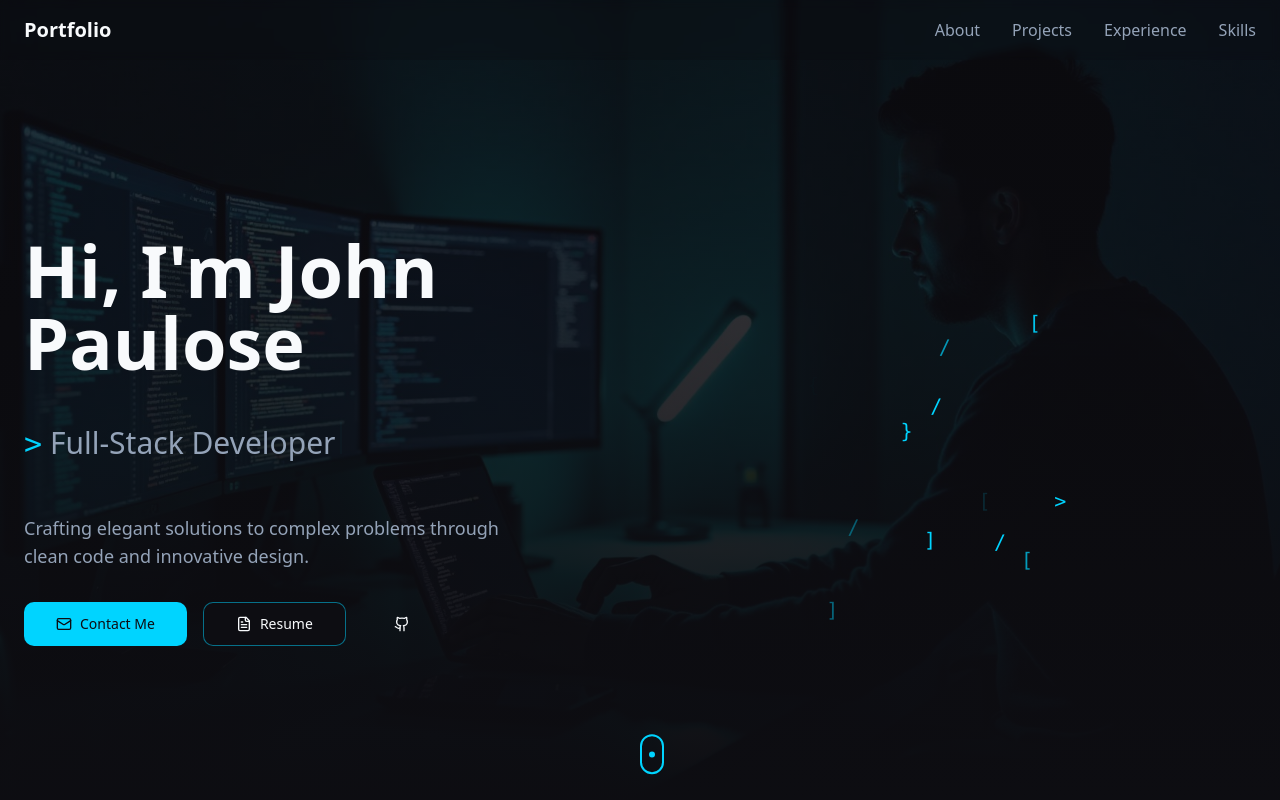
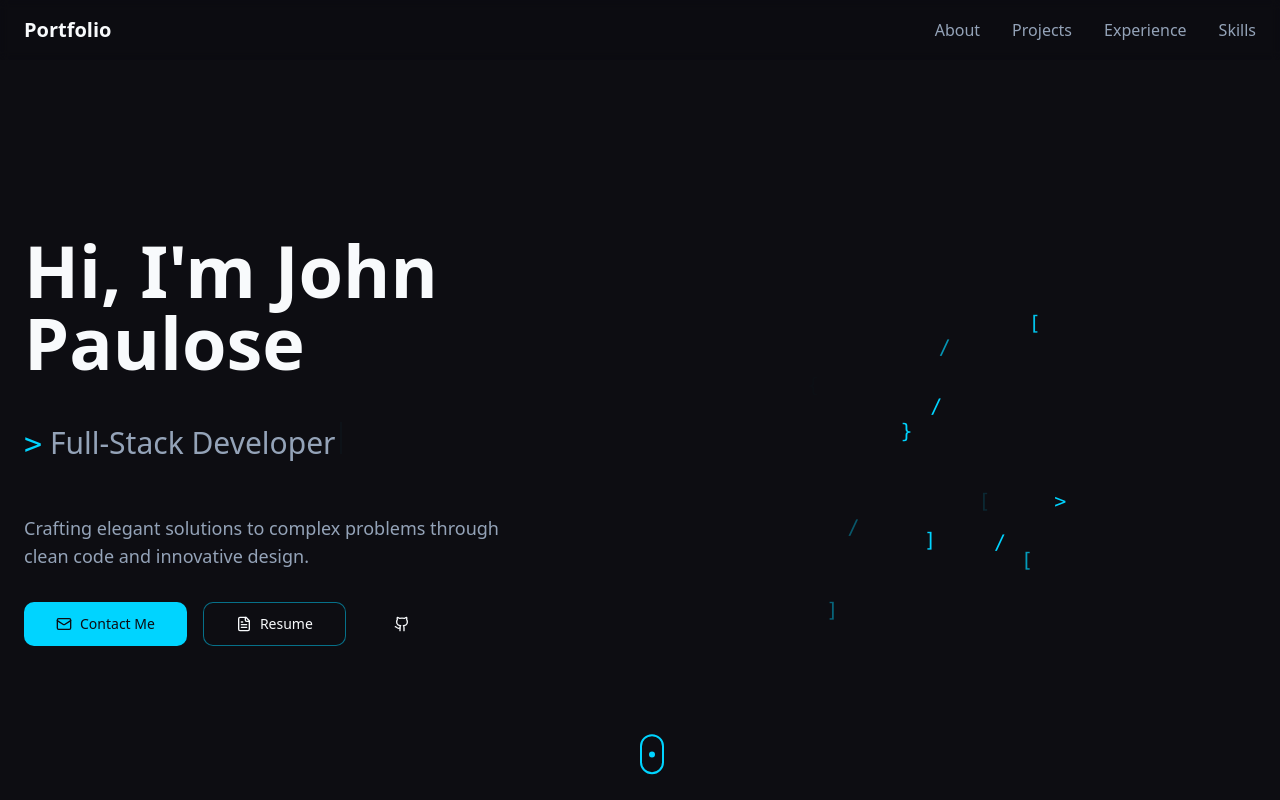
Before and after one commit to johnp2003/portofilo, a React (Vite) app: page / in a window 1280 px wide. Shown: the top 800 px of the page. Built offline with nearby package versions, Linux system fonts and the light colour scheme; the HTML template or start-up script is replaced by a standard one.

Commit message:
remove image

```diff
--- a/src/components/Hero.tsx
+++ b/src/components/Hero.tsx
@@ -67,16 +67,7 @@ const Hero = () => {
       id="hero"
       className="relative min-h-screen flex items-center justify-center overflow-hidden pt-20"
     >
-      {/* Hero Background Image */}
-      <div className="absolute inset-0 z-0">
-        <img
-          src={heroImage}
-          alt="Developer coding at desk"
-          className="w-full h-full object-cover opacity-40"
-        />
-        <div className="absolute inset-0 bg-gradient-to-b from-background/50 via-background/70 to-background" />
-      </div>
-
+      {/* Hero Background Image removed */}
       <div className="container mx-auto px-6 py-20 relative z-10">
         <div className="grid lg:grid-cols-2 gap-12 items-center">
           <motion.div
```
